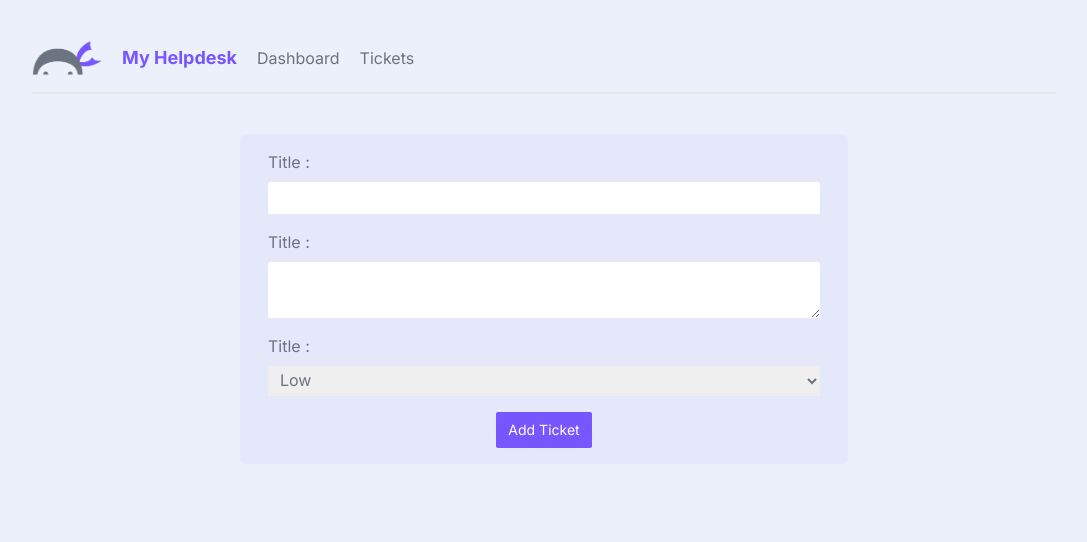
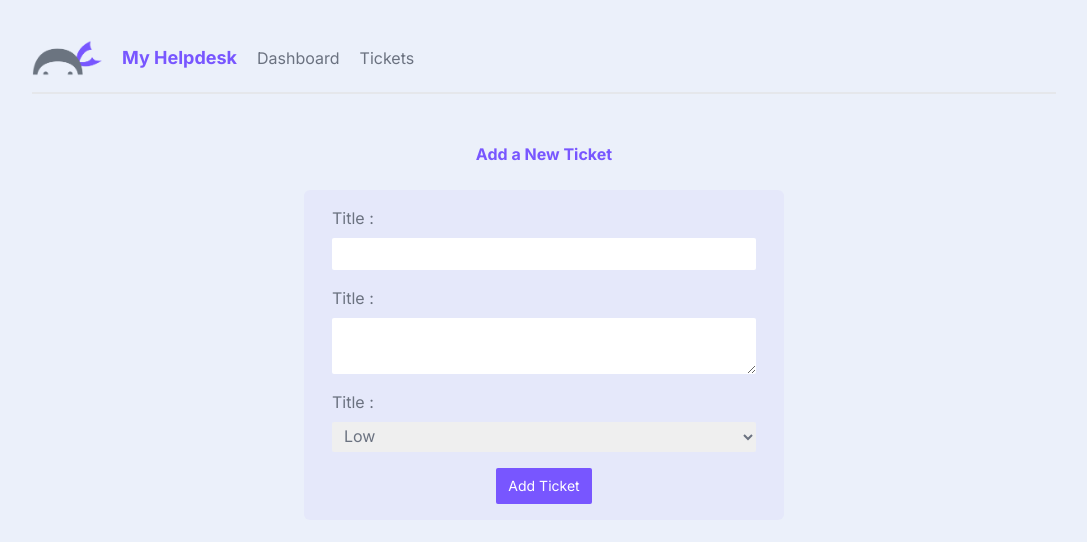
Before and after one commit to arshedgithub/Helpdesk-using-NextJs, a Next.js app: page /tickets/create in a window 1280 px wide. Shown: the top 542 px of the page, without its empty margins (96-1183 px from the left). Built offline with nearby package versions, Linux system fonts and the light colour scheme.

Commit message:
creating new ticket

```diff
--- a/_data/db.json
+++ b/_data/db.json
@@ -1,4 +1,3 @@
-
 {
   "tickets": [
     {
@@ -21,6 +20,27 @@
       "body": "Lorem ipsum Triforce sit amet, Linkus Hyruleus tempus Ganondorf. Nunc ocarina sagittis quis Majoras Mask. Nulla in metus arcu. Suspendisse potenti. In vel mauris varius, consectetur Zora ipsum eget, Master Sword porttitor urna. Fusce elementum urna elit, eget eleifend velit consectetur eget. Integer vel lobortis ipsum, vitae auctor Ocarina of Time. Donec sed urna dapibus, interdum magna a, eleifend magna. Curabitur tincidunt enim a neque volutpat. Phasellus auctor magna vel nunc pretium, ut volutpat justo tristique. Pellentesque cursus convallis mauris, in tempus enim tincidunt vitae.",
       "priority": "high",
       "user_email": "peach@netninja.dev"
+    },
+    {
+      "id": 4,
+      "title": "title of new ticket",
+      "body": "bla lblajjks some fake texkt",
+      "priority": "medium",
+      "user_email": "arshed@gmail.com"
+    },
+    {
+      "id": 4,
+      "title": "some",
+      "body": "jgk",
+      "priority": "low",
+      "user_email": "arshed@gmail.com"
+    },
+    {
+      "id": 4,
+      "title": "some title",
+      "body": "body if",
+      "priority": "high",
+      "user_email": "arshed@gmail.com"
     }
   ]
 }
--- /dev/null
+++ b/app/interface/Ticket.tsx
@@ -0,0 +1,7 @@
+export interface Ticket {
+    id: number;
+    title: string;
+    body: string;
+    priority: string;
+    user_email: string;
+}
--- a/app/tickets/create/CreateForm.tsx
+++ b/app/tickets/create/CreateForm.tsx
@@ -1,6 +1,7 @@
 'use client'
 
-// import { useRouter } from "next/router";
+import { Ticket } from "@/app/interface/Ticket";
+import { useRouter } from "next/navigation";
 import { useState } from "react";
 
 enum Priority {
@@ -10,15 +11,37 @@ enum Priority {
 }
 
 export default function CreateForm() {
-    // const router = useRouter();
+    const router = useRouter();
 
     const [title, setTitle] = useState('');
     const [body, setBody] = useState('');
     const [priority, setPriority] = useState(Priority.Low);
     const [isLoading, setIsLoading] = useState(false);
 
+    const handleSubmit = async (e: React.FormEvent<HTMLFormElement>) => {
+        e.preventDefault();
+        setIsLoading(true);
+
+        const ticket: Ticket = {
+            id: 4, title, body, priority, user_email: 'arshed@gmail.com'
+        }
+
+        const res = await fetch('http://localhost:4000/tickets', {
+            method: 'POST',
+            headers: {
+                'Content-Type': 'application/json',
+            },
+            body: JSON.stringify(ticket),
+        });
+
+        if (res.status === 201) {
+            router.refresh();         // cache refresh
+            router.push('/tickets')
+        }
+    }
+
     return (
-        <form className="w-1/2">
+        <form onSubmit={handleSubmit} className="w-1/2">
             <label>
                 <span>Title : </span>
                 <input
--- a/app/tickets/create/page.tsx
+++ b/app/tickets/create/page.tsx
@@ -1,7 +1,10 @@
 import CreateForm from "./CreateForm";
 
-export default function create(){
+export default function create() {
     return (
-        <CreateForm />
+        <main>
+            <h2 className="text-primary text-center">Add a New Ticket</h2>
+            <CreateForm />
+        </main>
     );
 }
```
Also changed, not shown: app/tickets/[id]/page.tsx (+1 -8 lines). Lines whose indentation alone changed are shown as unchanged.
